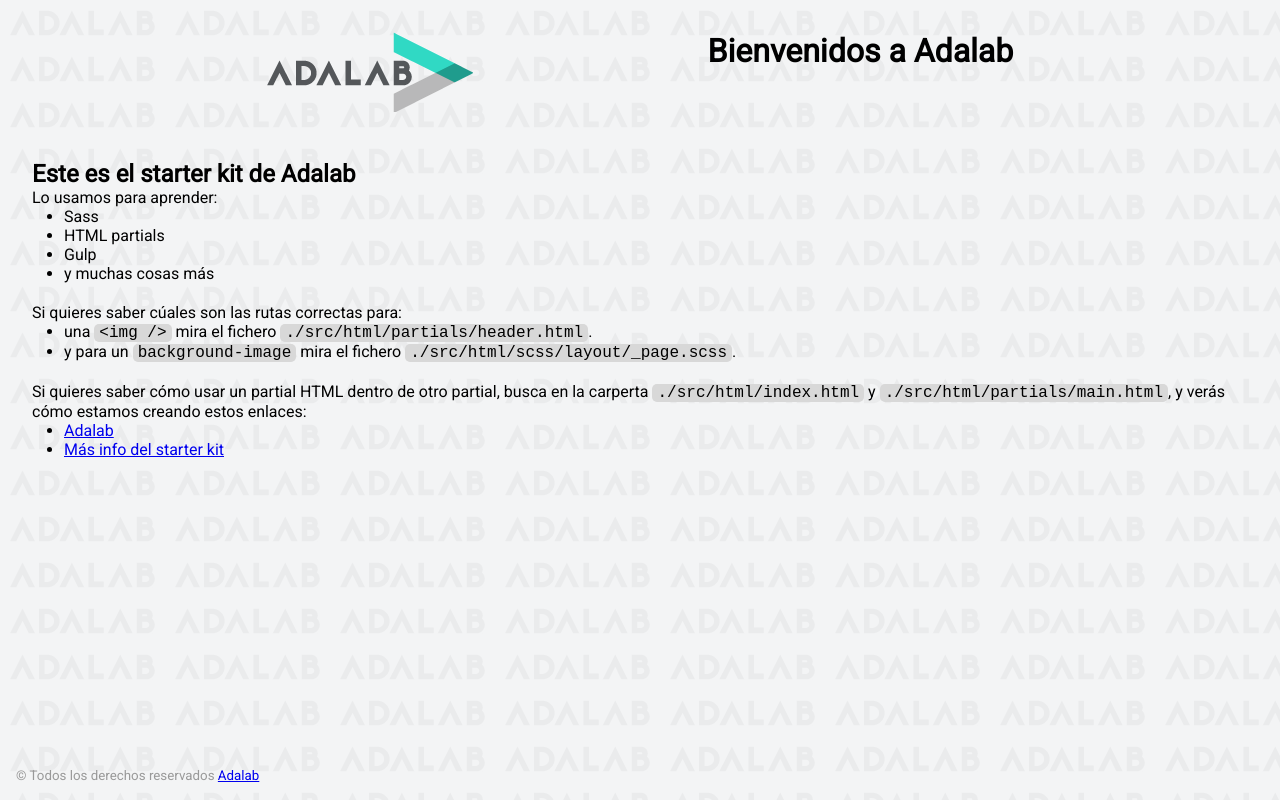
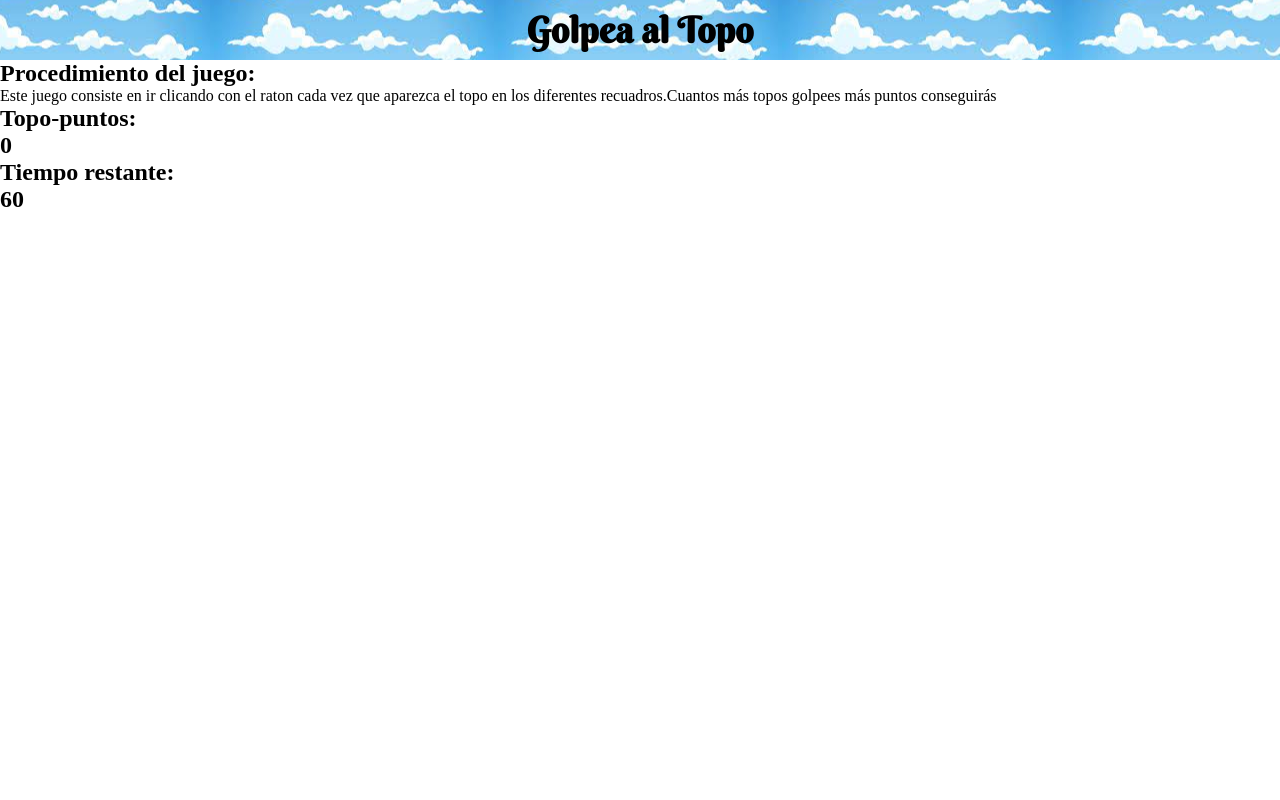
Before and after one commit to CrisMuniz/Golpea-al-topo, a website: page docs/index.html in a window 1280 px wide. Drawn offline with Linux system fonts and the light colour scheme; a web font is replaced by a local one.

Commit message:
Update docs

```diff
--- a/docs/assets/css/main.css
+++ b/docs/assets/css/main.css
@@ -1 +1 @@
-*{box-sizing:border-box;margin:0;padding:0}.code{font-size:16px;background:#d8d8d8;padding:0 5px;border-radius:5px}.link__adalab:hover{background-color:#099d8d;color:#fff}.link__github:hover{background-color:#CCC;color:#000}body{padding:2rem;height:100vh;background-image:url("../images/bg-adalab.png");background-color:#f3f4f5;font-family:"Roboto",sans-serif}.page__header{display:flex;justify-content:space-evenly;margin-bottom:3rem}.page__footer{position:fixed;left:0;bottom:0;width:100vw;padding:1rem;color:#999}.main__list{padding-left:2rem;padding-bottom:20px}
+*{box-sizing:border-box;margin:0;padding:0}.code{font-size:16px;background:#d8d8d8;padding:0 5px;border-radius:5px}.header{width:100vw;height:60px;background-image:url(../images/fondonubes.jpeg);background-repeat:repeat;background-position:center}.header__title{font-family:"Berkshire Swash",cursive;display:flex;flex-direction:row;justify-content:center;width:100vw;height:60px;align-items:center;font-size:36px}
--- a/docs/index.html
+++ b/docs/index.html
@@ -3,66 +3,44 @@
   <head>
     <meta charset="UTF-8" />
     <meta name="viewport" content="width=device-width, initial-scale=1" />
-    <title>Adalab Web Starter Kit</title>
-    <link href="https://fonts.googleapis.com/css?family=Roboto&display=swap" rel="stylesheet" />
+    <title>Golpea al Topo</title>
+    <link rel="preconnect" href="https://fonts.googleapis.com">
+    <link rel="preconnect" href="https://fonts.gstatic.com" crossorigin>
+    <link href="https://fonts.googleapis.com/css2?family=Berkshire+Swash&family=Convergence&family=Schoolbell&display=swap" rel="stylesheet">
     <link rel="stylesheet" href="./assets/css/main.css" />
     <link rel="icon" href="./assets/images/favicon.png" />
   </head>
 
   <body>
-    <div class="page">
-      <header class="page__header">
-        <img src="./assets/images/logo-adalab.png" alt="Adalab">
-        <h1>Bienvenidos a Adalab</h1>
+      <header class="header" >
+       <h1 class="header__title">Golpea al Topo</h1>
       </header>
 
-      <main class="page__main">
-        <h2>Este es el starter kit de Adalab</h2>
-        <p>Lo usamos para aprender:</p>
-        <ul class="main__list">
-          <li>Sass</li>
-          <li>HTML partials</li>
-          <li>Gulp</li>
-          <li>y muchas cosas más</li>
-        </ul>
-        <p>Si quieres saber cúales son las rutas correctas para:</p>
-        <ul class="main__list">
-          <li>
-            una <code class="code">&lt;img /&gt;</code> mira el fichero
-            <code class="code">./src/html/partials/header.html</code>.
-          </li>
-          <li>
-            y para un <code class="code">background-image</code> mira el fichero
-            <code class="code">./src/html/scss/layout/_page.scss</code>.
-          </li>
-        </ul>
-        <p>
-          Si quieres saber cómo usar un partial HTML dentro de otro partial, busca en la carperta
-          <code class="code">./src/html/index.html</code> y
-          <code class="code">./src/html/partials/main.html</code>, y verás cómo estamos creando estos
-          enlaces:
-        </p>
-        <ul class="main__list">
-          <li>
-            <a class="link__adalab" href="https://adalab.es">Adalab</a>
-
-          </li>
-          <li>
-            <a class="" href="./more-info.html">Más info del starter kit</a>
-
-          </li>
-        </ul>
+      <main >
+      <h2>Procedimiento del juego:</h2>
+      <p>Este juego consiste en ir clicando con el raton cada vez que aparezca el topo en los diferentes recuadros.Cuantos más topos golpees más puntos conseguirás</p>
+      <h2>Topo-puntos:</h2>
+      <h2>0</h2>
+      <h2>Tiempo restante:</h2>
+      <h2>60</h2>
+      <div>
+              <div class="square" id="1"></div>
+      		<div class="square mole" id="2"></div>
+      		<div class="square" id="3"></div>
+      		<div class="square" id="4"></div>
+      		<div class="square" id="5"></div>
+      		<div class="square" id="6"></div>
+      		<div class="square" id="7"></div>
+      		<div class="square" id="8"></div>
+      		<div class="square" id="9"></div>
+      </div>
       </main>
 
-      <footer class="page__footer">
-        <small>
-          &copy; Todos los derechos reservados
-          <a class="link__adalab" href="https://adalab.es">Adalab</a>
+      <footer >
 
-        </small>
       </footer>
 
-    </div>
+
     <script src="./assets/js/main.js"></script>
   </body>
 </html>
```
Also changed, not shown: docs/more-info.html (+3 -8 lines), docs/assets/images/bg-adalab.png (deleted), docs/assets/images/favicon.png (deleted), docs/assets/images/fondonubes.jpeg (added), docs/assets/images/logo-adalab.png (deleted).
